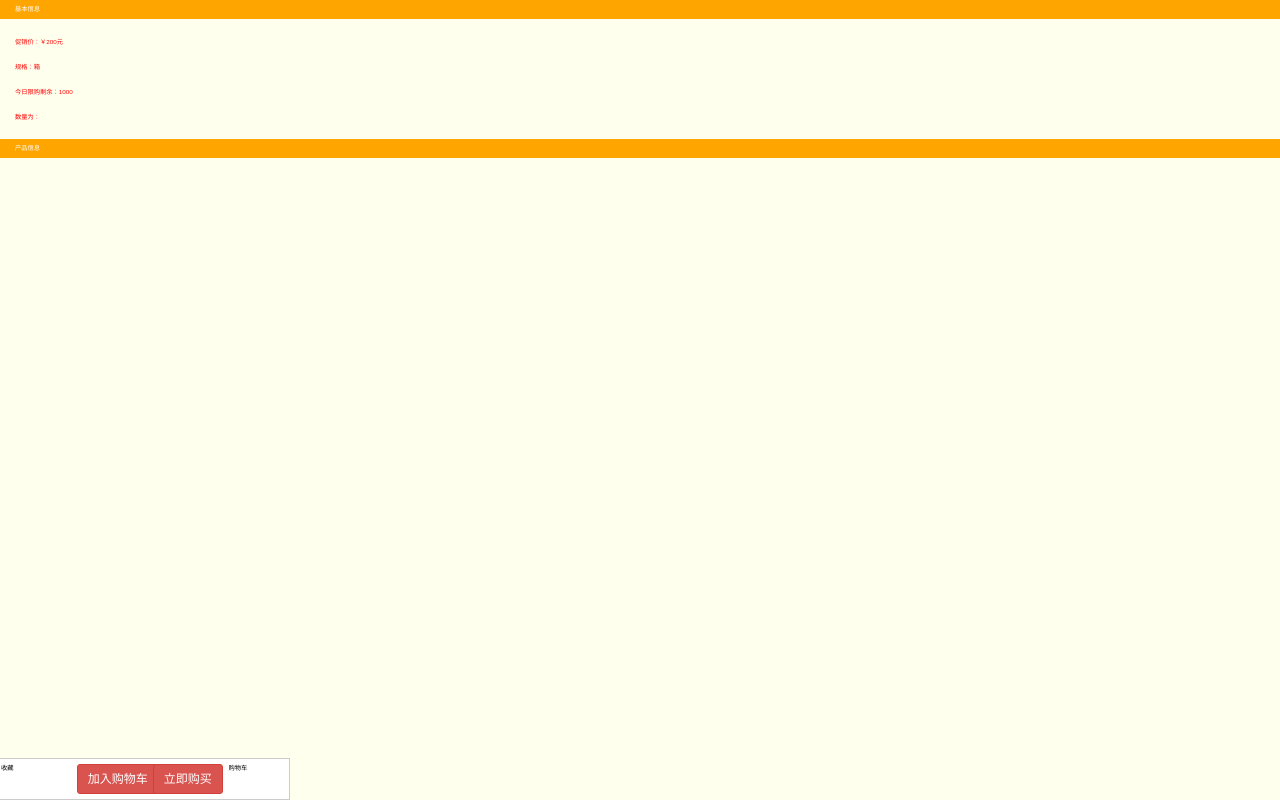
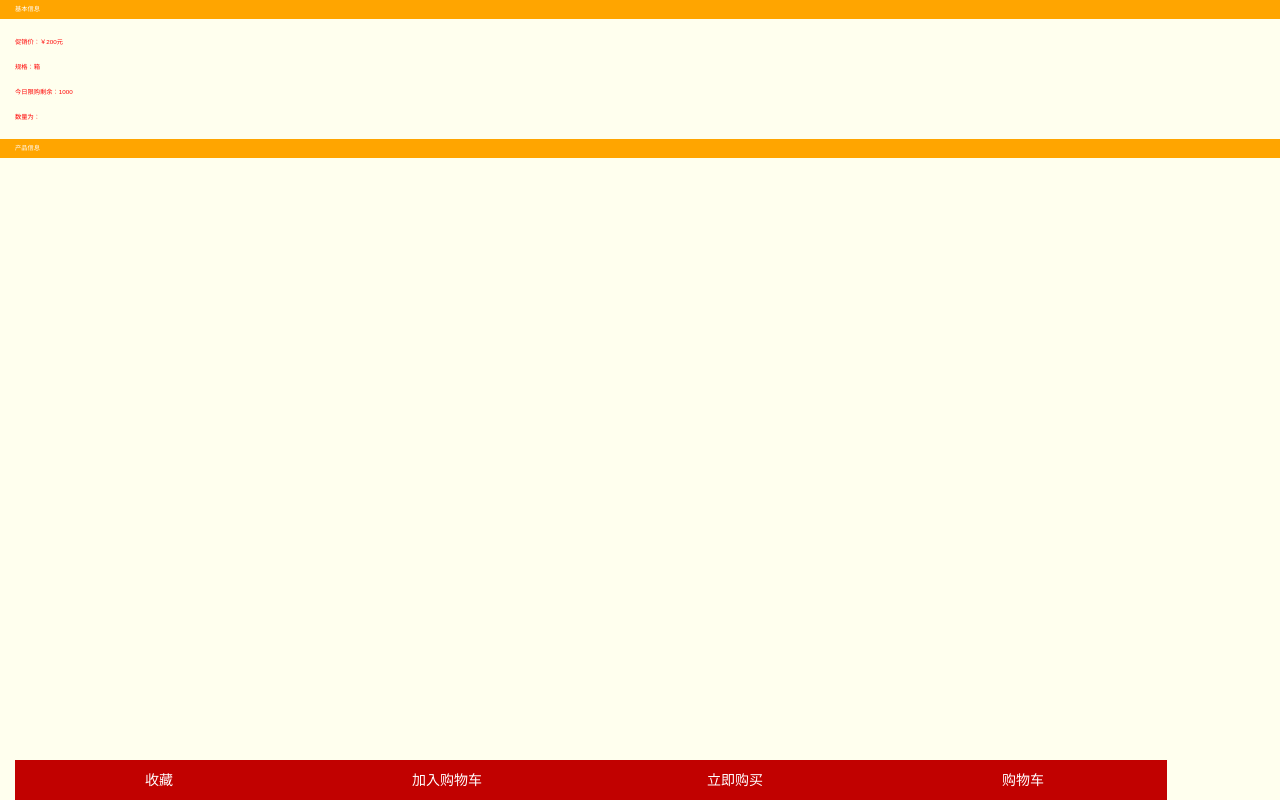
Before and after one commit to yuetsh/cherry_shopping_info, a plain HTML site: page index.html in a window 1280 px wide. Drawn offline with Linux system fonts and the light colour scheme.

Commit message:
初步ok

```diff
--- a/css/shopping_info_position.css
+++ b/css/shopping_info_position.css
@@ -31,6 +31,17 @@ a { color: #3e3e3e; outline: none;text-decoration: none; }
 .index2{
     color: red;line-height: 25px;padding-top: 10px;padding-bottom: 10px;
 }
+/*旧的*/
+/*.index4{*/
+    /*position: fixed;bottom: 0px;left: 0px;background-color: white;border: 1px solid #ccc;padding-top: 5px;padding-bottom: 5px;*/
+/*}*/
+
 .index4{
-    position: fixed;bottom: 0px;left: 0px;background-color: white;border: 1px solid #ccc;padding-top: 5px;padding-bottom: 5px;
+    width: 90%;height: 40px;position: fixed;bottom: 0%;
 }
+.index4 .span3{
+    float: left;margin: 0 auto;width: 25%;text-align: center;background-color: #c10100;
+}
+.index4 .span3 a{
+    display: block;height: 40px;line-height: 40px; color: #fff;font-size: 1.4rem;text-decoration: none;
+}
--- a/index.html
+++ b/index.html
@@ -34,18 +34,32 @@
              <div class="col-xs-12">产品信息</div>
         </div>
         <!--第四层-->
-        <div class="row index4">
-            <div class="col-xs-3">
-                收藏
+        <!--<div class="row index4">-->
+            <!--<div class="col-xs-2">-->
+                <!--收藏-->
+            <!--</div>-->
+            <!--<div class="col-xs-4">-->
+                <!--<button class="btn btn-danger btn-sm">加入购物车</button>-->
+            <!--</div>-->
+            <!--<div class="col-xs-4">-->
+                <!--<button class="btn btn-danger btn-sm">立即购买</button>-->
+            <!--</div>-->
+            <!--<div class="col-xs-2">-->
+                <!--购物车-->
+            <!--</div>-->
+        <!--</div>-->
+        <div class="row-fluid index4">
+            <div class="span3">
+                <a href="">收藏</a>
             </div>
-            <div class="col-xs-3">
-                <button class="btn btn-danger btn-sm">加入购物车</button>
+            <div class="span3">
+                <a href="">加入购物车</a>
             </div>
-            <div class="col-xs-3">
-                <button class="btn btn-danger btn-sm">立即购买</button>
+            <div class="span3">
+                <a href="">立即购买</a>
             </div>
-            <div class="col-xs-3">
-                购物车
+            <div class="span3">
+                <a href="#">购物车</a>
             </div>
         </div>
     </div>
```
